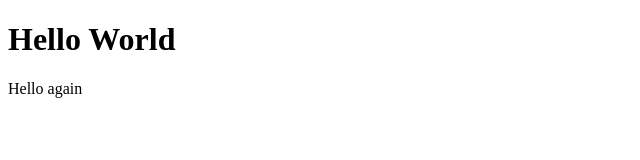
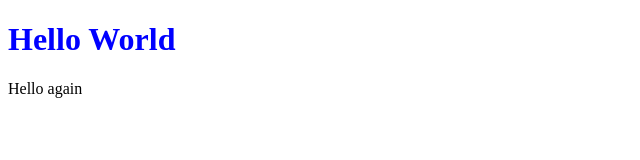
Before and after one commit to MiljevicBojan/ITBOOTCAMP-DOMACI, a plain HTML site: page index.html in a window 1280 px wide. Shown: the whole page, without its empty margins (0-640 px from the left). Drawn offline with Linux system fonts and the light colour scheme.

Commit message:
Add style

```diff
--- a/index.html
+++ b/index.html
@@ -6,7 +6,7 @@
   <title>Document</title>
 </head>
 <body>
-  <h1>Hello World</h1>
+  <h1 style="color:blue;">Hello World</h1>
   <p>Hello again<p>
 </body>
 </html>
```
